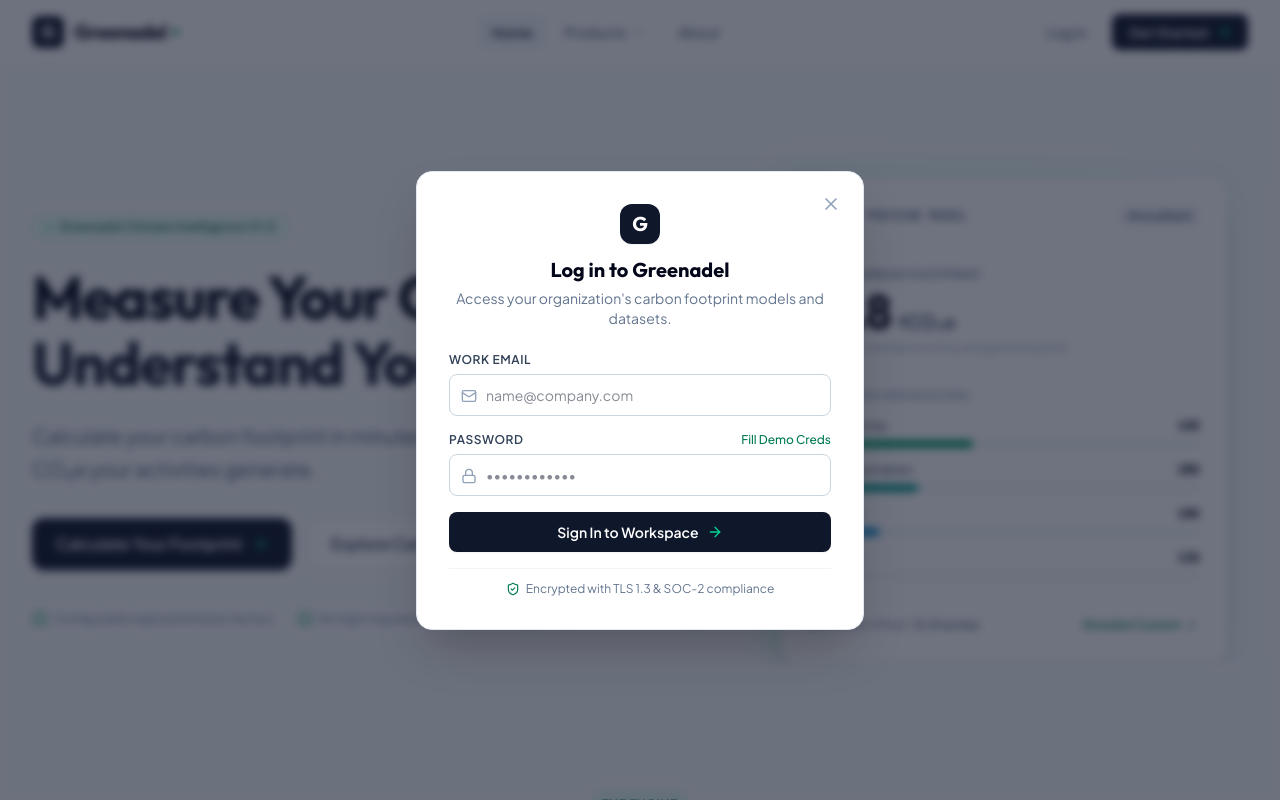
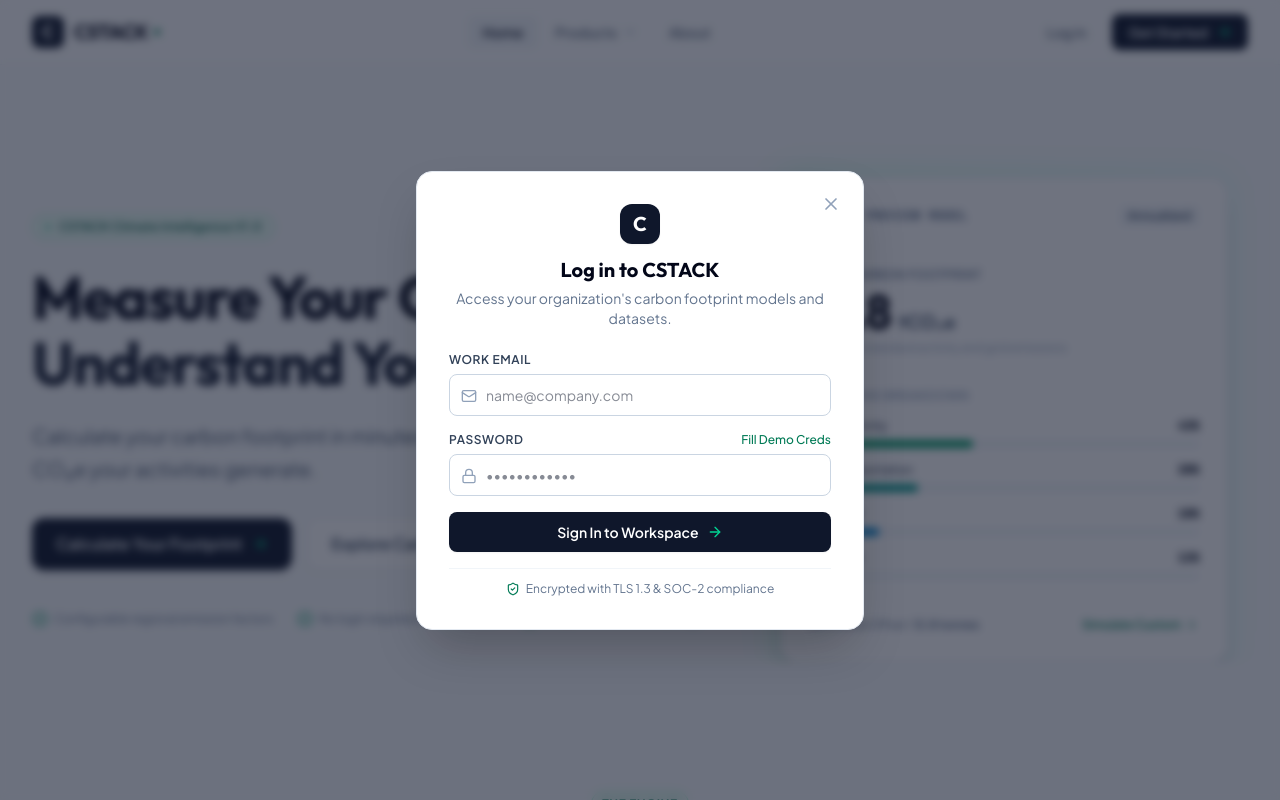
Before and after one commit to goel04/cstack, a React (Vite) app: page / in a window 1280 px wide. Both pictures are taken after a click on the button "Log in". Shown: the top 800 px of the page. Built offline with nearby package versions, Linux system fonts and the light colour scheme.

Commit message:
feat: rename product to CSTACK
Update branding and references throughout the application to reflect the transition from Greenadel to CSTACK.

```diff
--- a/index.html
+++ b/index.html
@@ -3,9 +3,9 @@
   <head>
     <meta charset="UTF-8" />
     <meta name="viewport" content="width=device-width, initial-scale=1.0" />
-    <title>Greenadel — Climate Intelligence & Carbon Footprint Calculator</title>
+    <title>CSTACK — Climate Intelligence & Carbon Footprint Calculator</title>
     <meta name="description" content="Modern climate-tech SaaS platform for carbon footprint calculation and offset requirement estimation." />
-    <meta property="og:title" content="Greenadel — Climate Intelligence & Carbon Footprint Calculator" />
+    <meta property="og:title" content="CSTACK — Climate Intelligence & Carbon Footprint Calculator" />
     <meta property="og:description" content="Modern climate-tech SaaS platform for carbon footprint calculation and offset requirement estimation." />
     <meta property="og:type" content="website" />
     <meta name="twitter:card" content="summary_large_image" />
--- a/metadata.json
+++ b/metadata.json
@@ -1,5 +1,5 @@
 {
-  "name": "Greenadel",
+  "name": "CSTACK",
   "description": "Modern climate-tech SaaS platform for carbon footprint calculation and offset requirement estimation.",
   "requestFramePermissions": [],
   "majorCapabilities": ["MAJOR_CAPABILITY_SERVER_SIDE_GEMINI_API"]
--- a/src/App.tsx
+++ b/src/App.tsx
@@ -30,7 +30,7 @@
       {userEmail && (
         <div className="bg-slate-900 text-slate-300 text-xs py-1.5 px-4 text-center border-b border-slate-800 flex items-center justify-center gap-2">
           <span className="w-1.5 h-1.5 rounded-full bg-emerald-400" />
-          <span>Logged in as <strong>{userEmail}</strong> (Greenadel Enterprise Workspace)</span>
+          <span>Logged in as <strong>{userEmail}</strong> (CSTACK Enterprise Workspace)</span>
           <button
             onClick={() => setUserEmail(null)}
             className="text-slate-400 hover:text-white underline ml-2 text-[11px]"
--- a/src/components/Footer.tsx
+++ b/src/components/Footer.tsx
@@ -15,10 +15,10 @@
           <div className="md:col-span-1 space-y-4">
             <div className="flex items-center gap-2.5">
               <div className="w-8 h-8 rounded-lg bg-emerald-600 flex items-center justify-center text-white font-display font-bold text-lg">
-                G
+                C
               </div>
               <span className="font-display font-bold text-xl text-white tracking-tight flex items-center gap-1.5">
-                Greenadel
+                CSTACK
                 <span className="inline-block w-1.5 h-1.5 rounded-full bg-emerald-400" />
               </span>
             </div>
@@ -111,7 +111,7 @@
             <ul className="space-y-2.5 text-sm text-slate-400">
               <li>
                 <button onClick={() => onNavigate('about')} className="hover:text-white transition-colors">
-                  About Greenadel
+                  About CSTACK
                 </button>
               </li>
               <li>
@@ -133,13 +133,13 @@
             Methodological Notice & Offset Principle:
           </p>
           <p>
-            Calculations provided by the Greenadel Carbon Calculator represent estimated greenhouse gas emissions expressed in tonnes of carbon dioxide equivalent (tCO₂e) using recognized regional and international emission factor datasets. Offset requirements are indicative of the volume required to achieve carbon neutrality and <strong className="text-slate-200 font-medium">do not constitute the issuance, generation, verification, or certification of carbon credits</strong>.
+            Calculations provided by the CSTACK Carbon Calculator represent estimated greenhouse gas emissions expressed in tonnes of carbon dioxide equivalent (tCO₂e) using recognized regional and international emission factor datasets. Offset requirements are indicative of the volume required to achieve carbon neutrality and <strong className="text-slate-200 font-medium">do not constitute the issuance, generation, verification, or certification of carbon credits</strong>.
           </p>
         </div>
 
         {/* Bottom copyright */}
         <div className="mt-8 flex flex-col sm:flex-row items-center justify-between text-xs text-slate-400 gap-4">
-          <p>© {new Date().getFullYear()} Greenadel Technologies Inc. All rights reserved.</p>
+          <p>© {new Date().getFullYear()} CSTACK Technologies Inc. All rights reserved.</p>
           <div className="flex items-center gap-6">
             <span>Terms of Service</span>
             <span>Privacy Policy</span>
--- a/src/components/Header.tsx
+++ b/src/components/Header.tsx
@@ -57,11 +57,11 @@
             className="flex items-center gap-2.5 text-left group focus:outline-hidden"
           >
             <div className="w-8 h-8 rounded-lg bg-slate-900 flex items-center justify-center text-white font-display font-bold text-lg tracking-tight group-hover:bg-emerald-900 transition-colors">
-              G
+              C
             </div>
             <div className="flex flex-col">
               <span className="font-display font-bold text-xl tracking-tight text-slate-950 flex items-center gap-1.5">
-                Greenadel
+                CSTACK
                 <span className="inline-block w-1.5 h-1.5 rounded-full bg-emerald-700" />
               </span>
             </div>
--- a/src/components/LoginModal.tsx
+++ b/src/components/LoginModal.tsx
@@ -32,7 +32,7 @@
   };
 
   const handleQuickDemo = () => {
-    setEmail('sustainability@greenadel.demo');
+    setEmail('sustainability@cstack.demo');
     setPassword('demo-climate-2026');
   };
 
@@ -52,10 +52,10 @@
 
         <div className="text-center mb-6">
           <div className="w-10 h-10 rounded-xl bg-slate-900 text-white font-display font-bold text-xl flex items-center justify-center mx-auto mb-3 shadow-xs">
-            G
+            C
           </div>
           <h3 className="text-xl font-display font-bold text-slate-950">
-            Log in to Greenadel
+            Log in to CSTACK
           </h3>
           <p className="text-sm text-slate-500 mt-1">
             Access your organization's carbon footprint models and datasets.
@@ -68,7 +68,7 @@
               <CheckCircle2 className="w-7 h-7" />
             </div>
             <p className="text-base font-semibold text-slate-900">
-              Welcome to Greenadel Workspace
+              Welcome to CSTACK Workspace
             </p>
             <p className="text-xs text-slate-500">
               Authenticated session established.
--- a/src/components/ReportModal.tsx
+++ b/src/components/ReportModal.tsx
@@ -19,7 +19,7 @@
   };
 
   const handleCopySummary = () => {
-    const text = `GREENADEL CARBON FOOTPRINT SUMMARY
+    const text = `CSTACK CARBON FOOTPRINT SUMMARY
 Generated: ${new Date(result.generatedAt).toLocaleDateString()}
 Total Estimated Emissions: ${result.totalTonnesCO2e} tCO₂e (${result.totalKgCO2e.toLocaleString()} kgCO₂e)
 Offset Requirement: ${result.offsetRequirementTonnes} tonnes CO₂e
@@ -81,14 +81,14 @@
             <div>
               <div className="flex items-center gap-2">
                 <span className="font-display font-bold text-xl tracking-tight text-slate-950">
-                  Greenadel
+                  CSTACK
                 </span>
                 <span className="text-xs px-2 py-0.5 rounded bg-emerald-100 text-emerald-800 font-semibold">
                   Official Assessment
                 </span>
               </div>
               <p className="text-xs text-slate-500 mt-1">
-                Ref: GDL-CO2-{Math.abs(result.totalKgCO2e % 999999).toString().padStart(6, '0')}
+                Ref: CSTK-CO2-{Math.abs(result.totalKgCO2e % 999999).toString().padStart(6, '0')}
               </p>
             </div>
             <div className="text-right text-xs text-slate-500">
@@ -179,7 +179,7 @@
               <span>Standards & Disclaimer</span>
             </div>
             <p>
-              This report is generated by Greenadel’s Carbon Calculation Engine using methodology grounded in the GHG Protocol Corporate Standard, UK DEFRA 2024, and CEA v19 datasets. Offset requirements represent equivalent carbon volume and do not constitute an issuance or transfer of carbon credits.
+              This report is generated by CSTACK’s Carbon Calculation Engine using methodology grounded in the GHG Protocol Corporate Standard, UK DEFRA 2024, and CEA v19 datasets. Offset requirements represent equivalent carbon volume and do not constitute an issuance or transfer of carbon credits.
             </p>
           </div>
         </div>
--- a/src/pages/AboutPage.tsx
+++ b/src/pages/AboutPage.tsx
@@ -12,13 +12,13 @@
       {/* Intro */}
       <div className="space-y-4 max-w-3xl">
         <span className="text-xs uppercase font-bold tracking-wider text-emerald-700 bg-emerald-50 border border-emerald-200 px-3 py-1 rounded-full">
-          About Greenadel
+          About CSTACK
         </span>
         <h1 className="text-4xl sm:text-5xl font-display font-bold text-slate-950 tracking-tight">
           Climate intelligence built on verifiable scientific rigor.
         </h1>
         <p className="text-lg text-slate-600 leading-relaxed pt-2">
-          Greenadel was founded to replace superficial carbon claims with transparent, auditable carbon accounting infrastructure. We empower individuals and enterprises to accurately measure their carbon footprint and understand verified compensation pathways.
+          CSTACK was founded to replace superficial carbon claims with transparent, auditable carbon accounting infrastructure. We empower individuals and enterprises to accurately measure their carbon footprint and understand verified compensation pathways.
         </p>
       </div>
 
@@ -67,7 +67,7 @@
           Standards & Scientific Reference Frameworks
         </h2>
         <p className="text-sm text-slate-600 leading-relaxed">
-          The Greenadel calculation model is calibrated to international GHG accounting guidelines, incorporating peer-reviewed databases:
+          The CSTACK calculation model is calibrated to international GHG accounting guidelines, incorporating peer-reviewed databases:
         </p>
 
         <div className="grid grid-cols-1 sm:grid-cols-2 gap-4 pt-2">
--- a/src/pages/CalculatorPage.tsx
+++ b/src/pages/CalculatorPage.tsx
@@ -1072,7 +1072,7 @@
 
             {/* Critical compliance callout */}
             <div className="p-3.5 rounded-xl bg-emerald-950/60 border border-emerald-800 text-xs text-emerald-300/90 leading-relaxed">
-              <strong className="text-white">Notice:</strong> The Greenadel Carbon Calculator quantifies emission impact and required compensation volume. It does not create, generate, certify, verify, or award carbon credits.
+              <strong className="text-white">Notice:</strong> The CSTACK Carbon Calculator quantifies emission impact and required compensation volume. It does not create, generate, certify, verify, or award carbon credits.
             </div>
 
             {/* CTA: Explore Carbon Credits → */}
--- a/src/pages/HomePage.tsx
+++ b/src/pages/HomePage.tsx
@@ -21,7 +21,7 @@
               {/* Trust Badge */}
               <div className="inline-flex items-center gap-2 px-3 py-1 rounded-full bg-emerald-50 border border-emerald-200/80 text-emerald-800 text-xs font-semibold tracking-wide">
                 <span className="w-1.5 h-1.5 rounded-full bg-emerald-500 animate-pulse" />
-                <span>Greenadel Climate Intelligence V1.0</span>
+                <span>CSTACK Climate Intelligence V1.0</span>
               </div>
 
               <h1 className="text-4xl sm:text-5xl lg:text-6xl font-display font-bold tracking-tight text-slate-950 leading-[1.1]">
@@ -561,7 +561,7 @@
       <section className="max-w-7xl mx-auto px-4 sm:px-6 lg:px-8">
         <div className="bg-gradient-to-br from-slate-100 to-emerald-50/50 rounded-3xl p-8 sm:p-12 border border-slate-200 text-center space-y-6">
           <div className="w-12 h-12 rounded-2xl bg-slate-900 text-white font-display font-bold text-2xl flex items-center justify-center mx-auto shadow-sm">
-            G
+            C
           </div>
           <div className="max-w-2xl mx-auto space-y-2">
             <h2 className="text-3xl sm:text-4xl font-display font-bold text-slate-950">
--- a/src/pages/MarketplacePage.tsx
+++ b/src/pages/MarketplacePage.tsx
@@ -54,7 +54,7 @@
 
       {/* Compliance Notice */}
       <div className="p-4 rounded-xl bg-slate-100 border border-slate-200/80 text-xs text-slate-600 leading-relaxed">
-        <strong className="text-slate-800 font-semibold">Regulatory Notice:</strong> Greenadel operates on the principle that emissions should be avoided and reduced first. Compensation credits featured in our upcoming marketplace are independently audited by standards such as Puro.earth, Gold Standard, and Verra VCS. Calculating your footprint does not grant or certify carbon credits.
+        <strong className="text-slate-800 font-semibold">Regulatory Notice:</strong> CSTACK operates on the principle that emissions should be avoided and reduced first. Compensation credits featured in our upcoming marketplace are independently audited by standards such as Puro.earth, Gold Standard, and Verra VCS. Calculating your footprint does not grant or certify carbon credits.
       </div>
 
       {/* Preview of Project Types */}
```
